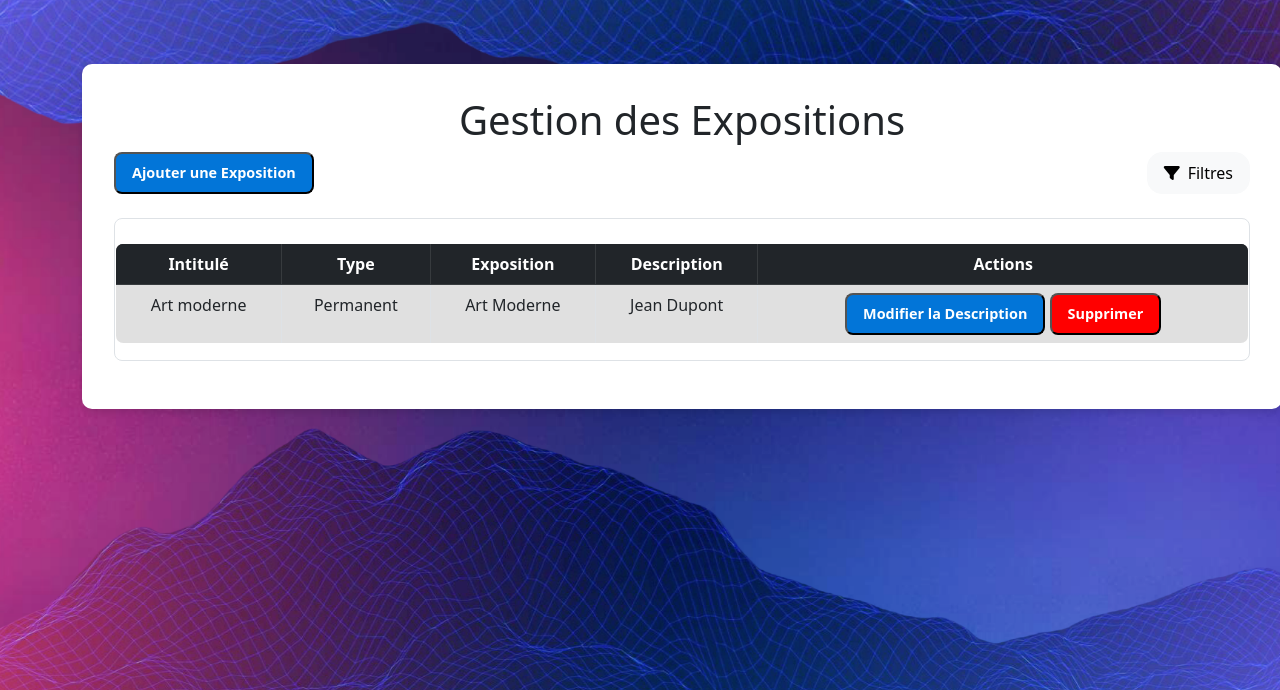
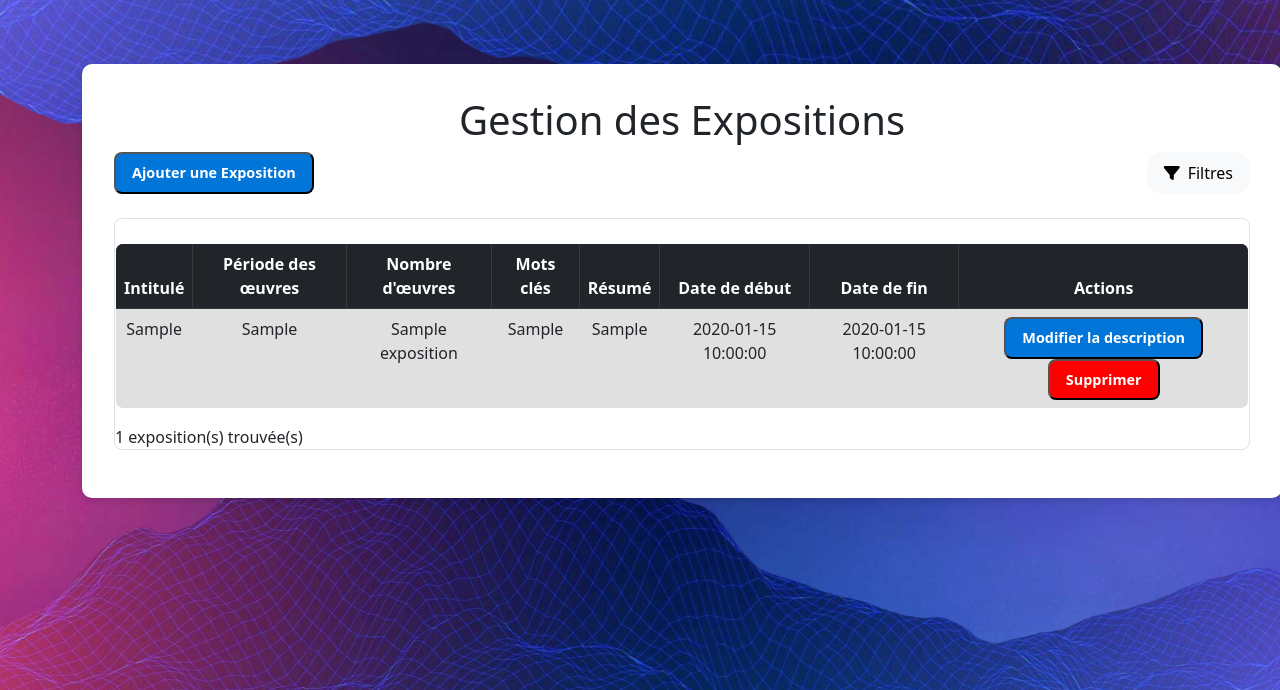
Before and after one commit to AurelienValat/S3.D.01-Web, a PHP site: page /pages/expositions.php in a window 1280 px wide. Shown: the part 72-762 px from the top of the page. Run offline with PHP 8.4, Linux system fonts and the light colour scheme; the visitor is signed in with stand-in values (Sample User, id 1); tables that the repository leaves empty or names only in its code hold one stand-in row (values such as "Sample post"); some libraries are stand-ins or nearby versions.

Commit message:
affichage des expos BD

```diff
--- a/bdd/requetes.php
+++ b/bdd/requetes.php
@@ -4,3 +4,7 @@ require_once ('fonctions.php');
 function getUtilisateurs($pdo) {
     return envoyerRequete("SELECT nom_utilisateur AS identifiant, nom, prenom, no_tel, est_admin FROM employe", $pdo);
 }
+// TODO
+function getExpositions($pdo) {
+    return envoyerRequete("SELECT intitule, periode_oeuvres, nombre_oeuvres, mots_cles, resume, date_debut, date_fin FROM exposition", $pdo);
+}
--- a/pages/expositions.php
+++ b/pages/expositions.php
@@ -3,23 +3,36 @@
 require ('../bdd/fonctions.php');
 verifSession(); // Vérifie si une session valide existe
 
+require ('../bdd/requetes.php');
+require ('../bdd/connecterBD.php');
+
+$pdo = initierConnexion();
+if ($pdo == FALSE) {
+    header("Location: pages/erreurs/erreurBD.php");
+}
+
 $estAdmin = isset($_SESSION['est_admin']) && $_SESSION['est_admin'] == 1;
 ?>
-
 <!DOCTYPE html>
 <html lang="fr">
 <head>
 <meta charset="utf-8">
 <link href="../css/style.css" rel="stylesheet">
-    <link href="https://cdn.jsdelivr.net/npm/bootstrap@5.0.2/dist/css/bootstrap.min.css" rel="stylesheet" integrity="sha384-EVSTQN3/azprG1Anm3QDgpJLIm9Nao0Yz1ztcQTwFspd3yD65VohhpuuCOmLASjC" crossorigin="anonymous">
-    <script src="https://kit.fontawesome.com/17d5b3fa89.js" crossorigin="anonymous"></script>
+<link
+    href="https://cdn.jsdelivr.net/npm/bootstrap@5.0.2/dist/css/bootstrap.min.css"
+    rel="stylesheet"
+    integrity="sha384-EVSTQN3/azprG1Anm3QDgpJLIm9Nao0Yz1ztcQTwFspd3yD65VohhpuuCOmLASjC"
+    crossorigin="anonymous">
+<script src="https://kit.fontawesome.com/17d5b3fa89.js"
+    crossorigin="anonymous"></script>
 <title>MUSEOFLOW - Gestion des Expositions</title>
 
 </head>
 <body class="fond">
     <nav class="navbar">
         <div class="logo">
-                    <a href="accueil.php"><img class="logo-img" src="../ressources/images/logo.png" alt="Logo MuseoFlow"></a>
+            <a href="accueil.php"><img class="logo-img"
+                src="../ressources/images/logo.png" alt="Logo MuseoFlow"></a>
             Intranet du Musée
         </div>
         <div class="main-menu">
@@ -28,17 +41,27 @@
                     echo '<a href="utilisateurs.php" class="deco"><div class="menu-item">Utilisateurs</div></a>';
                 }
                 ?>
-                    <a href="expositions.php" class="deco"><div class="menu-item">Expositions</div></a>
-                    <a href="conferenciers.php" class="deco"><div class="menu-item">Conférenciers</div></a>
-                    <a href="visites.php" class="deco"><div class="menu-item">Visites</div> </a>
-                    <a href="exportation.php" class="deco"><div class="menu-item">Exportation</div></a>
+                <a href="expositions.php" class="deco">
+                    <div class="menu-item">Expositions</div>
+                </a>
+                <a href="conferenciers.php" class="deco">
+                    <div class="menu-item">Conférenciers</div>
+                </a>
+                <a href="visites.php" class="deco">
+                    <div class="menu-item">Visites</div>
+                </a>
+                <a href="exportation.php" class="deco">
+                    <div class="menu-item">Exportation</div>
+                </a>
             <!-- Menu déroulant -->
             <div class="dropdown">
-                        <div class="menu-item"><i class="fa-solid fa-user"></i> <?php echo htmlspecialchars($_SESSION['prenom']); ?> <i class="fa-solid fa-angle-down"></i></i></div>
+                <div class="menu-item">
+                    <i class="fa-solid fa-user"></i> <?php echo htmlspecialchars($_SESSION['prenom']); ?> <i
+                        class="fa-solid fa-angle-down"></i>
+                </div>
                 <div class="dropdown-menu">
-                            <a href="deconnexion.php" class="btn-red">Se déconnecter</a>
-                        </div>
-
+                    <a href="deconnexion.php" class="btn-red">Se
+                        déconnecter</a>
                 </div>
             </div>
         </div>
@@ -48,9 +71,12 @@
 
         <div class="container-blanc">
             <h1 class="text-center">Gestion des Expositions</h1>
-                <div class="d-flex justify-content-between align-items-center">
-                    <button class="btn-action btn-blue">Ajouter une Exposition</button>
-                    <button class="btn btn-light d-flex align-items-center gap-2">
+            <div
+                class="d-flex justify-content-between align-items-center">
+                <button class="btn-action btn-blue">Ajouter une
+                    Exposition</button>
+                <button
+                    class="btn btn-light d-flex align-items-center gap-2">
                     <i class="fa-solid fa-filter"></i>Filtres
                 </button>
             </div>
@@ -59,25 +85,48 @@
                     <thead class="table-dark">
                         <tr>
                             <th>Intitulé</th>
-                                <th>Type</th>
-                                <th>Exposition</th>
-                                <th>Description</th>
+                            <th>Période des œuvres</th>
+                            <th>Nombre d'œuvres</th>
+                            <th>Mots clés</th>
+                            <th>Résumé</th>
+                            <th>Date de début</th>
+                            <th>Date de fin</th>
                             <th>Actions</th>
                         </tr>
                     </thead>
                     <tbody>
-                            <tr>
-                                <td>Art moderne</td>
-                                <td>Permanent</td>
-                                <td>Art Moderne</td>
-                                <td>Jean Dupont</td>
+                    <?php
+                        // Récupération de la liste des expositions depuis la BD
+                    $expositions = getExpositions($pdo);
+                    $totalExpositions = 0;
+
+                    while ($ligne = $expositions->fetch()) {
+                        echo "<tr>";
+                        echo "<td>" . $ligne['intitule'] . "</td>";
+                        echo "<td>" . $ligne['periode_oeuvres'] . "</td>";
+                        echo "<td>" . $ligne['nombre_oeuvres'] . "</td>";
+                        echo "<td>" . $ligne['mots_cles'] . "</td>";
+                        echo "<td>" . $ligne['resume'] . "</td>";
+                        echo "<td>" . $ligne['date_debut'] . "</td>";
+                        echo "<td>" . $ligne['date_fin'] . "</td>";
+                        ?>
                          <td>
-                                    <button class="btn-action btn-blue">Modifier la Description</button>
+                            <button
+                                class="btn-action btn-modify btn-blue">Modifier la description</button>
                             <button class="btn-action btn-delete">Supprimer</button>
                         </td>
-                            </tr>
+                                <?php
+                        echo "</tr>";
+                        echo "
+                        ";
+                        $totalExpositions ++;
+                    }
+                    ?>
                 </tbody>
                 </table>
+            <?php
+            echo $totalExpositions . " exposition(s) trouvée(s)";
+            ?>
             </div>
         </div>
     </div>
--- a/pages/utilisateurs.php
+++ b/pages/utilisateurs.php
@@ -43,7 +43,7 @@ if ($pdo == FALSE) {
             <a href="exportation.php" class="deco"><div class="menu-item">Exportation</div></a>
             <!-- Menu déroulant -->
             <div class="dropdown">
-                <div class="menu-item"><i class="fa-solid fa-user"></i> <?php echo htmlspecialchars($_SESSION['prenom']); ?> <i class="fa-solid fa-angle-down"></i></i></div>
+                <div class="menu-item"><i class="fa-solid fa-user"></i> <?php echo htmlspecialchars($_SESSION['prenom']); ?> <i class="fa-solid fa-angle-down"></i></div>
                 <div class="dropdown-menu">
                     <a href="deconnexion.php" class="btn-red">Se déconnecter</a>
                 </div>
```
Lines whose indentation alone changed are shown as unchanged.
